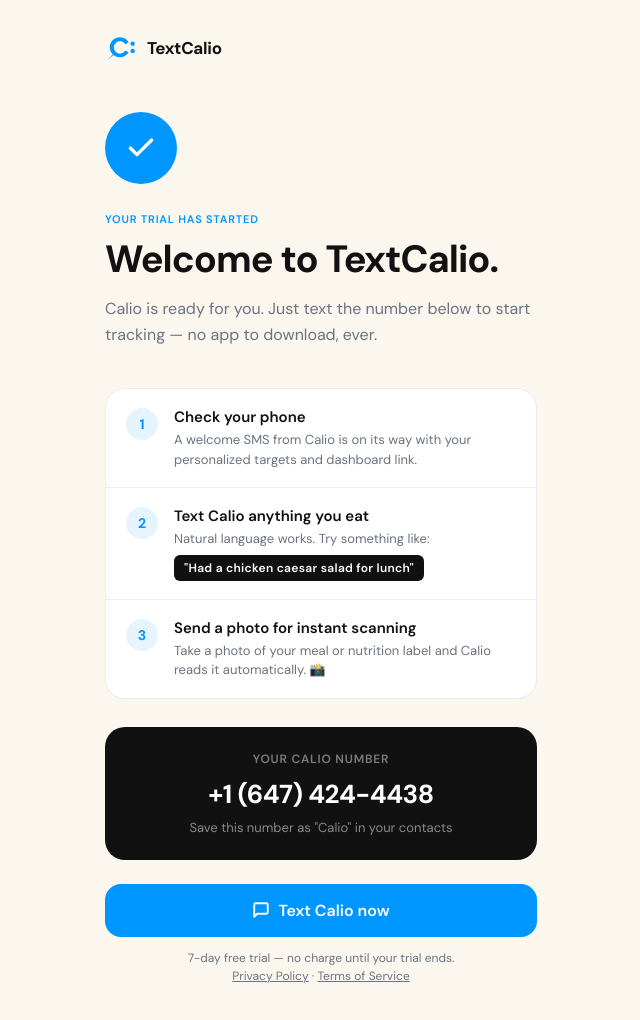
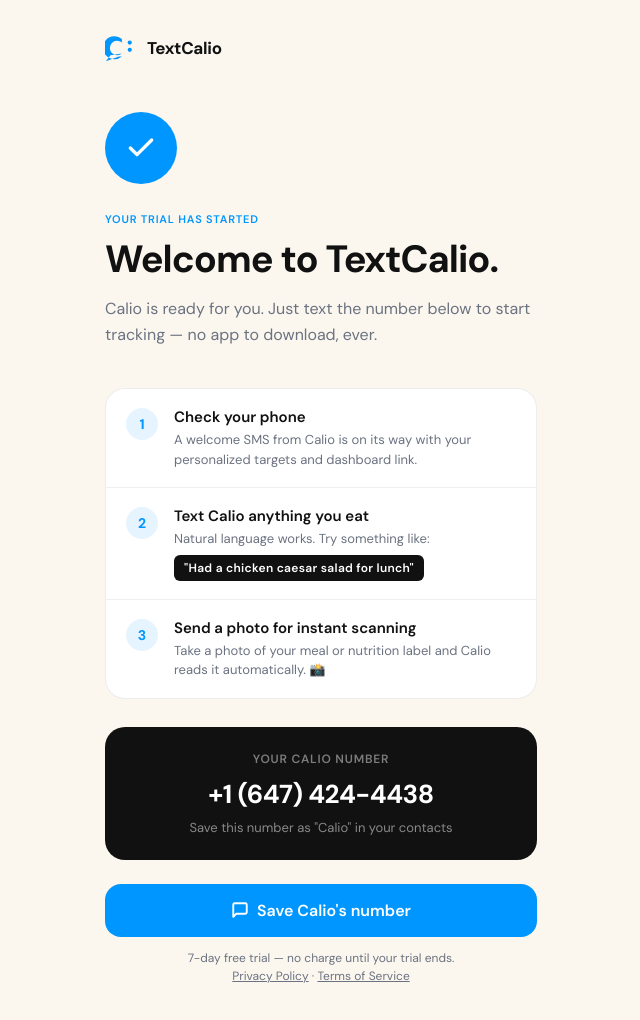
Before and after one commit to laddie44/calorie-tracker, a website: page success.html in a window 1280 px wide. Shown: the whole page, without its empty margins (319-959 px from the left). Drawn offline with Linux system fonts and the light colour scheme.

Commit message:
Update success.html

```diff
--- a/success.html
+++ b/success.html
@@ -175,10 +175,10 @@ h1 {
 <div class="wrap">
 
   <div class="logo-row">
-    <svg class="logo-mark" viewBox="0 0 88 88" fill="none" xmlns="http://www.w3.org/2000/svg">
-      <path fill="#0096FF" d="M65,28 A28,28 0 1,0 21,62 L6,78 L23,63 A28,28 0 0,0 65,56 L56,51 A17,17 0 1,1 56,34 Z"/>
-      <circle cx="76" cy="32" r="6" fill="#0096FF"/>
-      <circle cx="76" cy="52" r="6" fill="#0096FF"/>
+    <svg class="logo-mark" viewBox="0 0 106 100" fill="none" xmlns="http://www.w3.org/2000/svg">
+      <path d="M56,20 A38,38,0,1,0,56,78 L46,78 L3,94 L18,74 L56,68 A24,24,0,1,1,56,32 Z" fill="#0096FF"/>
+      <circle cx="82" cy="32" r="7" fill="#0096FF"/>
+      <circle cx="82" cy="56" r="7" fill="#0096FF"/>
     </svg>
     <span class="logo-text">TextCalio</span>
   </div>
@@ -225,11 +225,11 @@ h1 {
     <div class="sms-hint">Save this number as "Calio" in your contacts</div>
   </div>
 
-  <a class="btn-primary" href="sms:+16474244438&body=Hi Calio!">
+  <a class="btn-primary" href="sms:+16474244438">
     <svg width="18" height="18" viewBox="0 0 24 24" fill="none" stroke="currentColor" stroke-width="2.5" stroke-linecap="round" stroke-linejoin="round">
       <path d="M21 15a2 2 0 0 1-2 2H7l-4 4V5a2 2 0 0 1 2-2h14a2 2 0 0 1 2 2z"/>
     </svg>
-    Text Calio now
+    Save Calio's number
   </a>
 
   <p class="footer-note">
```
